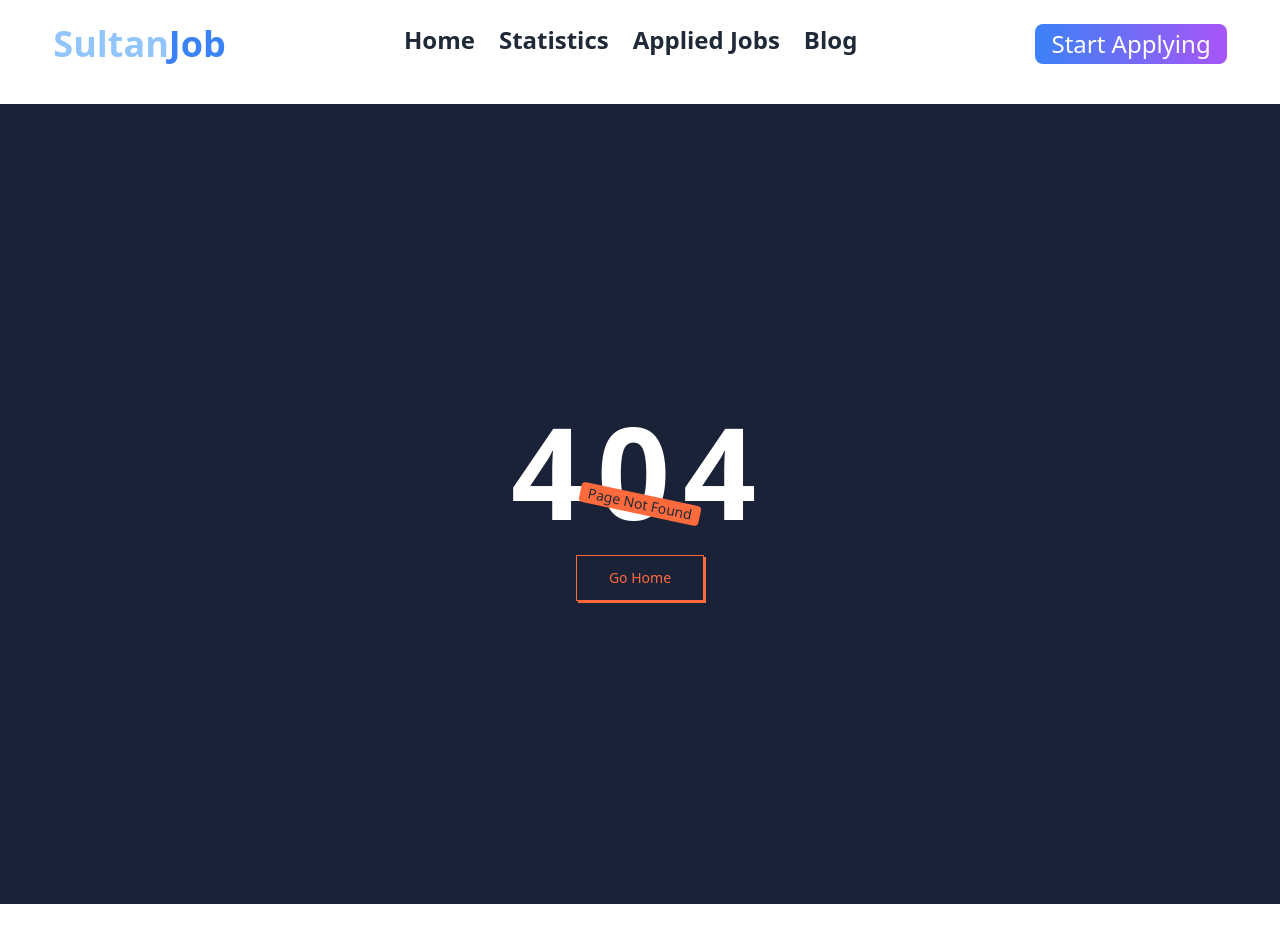
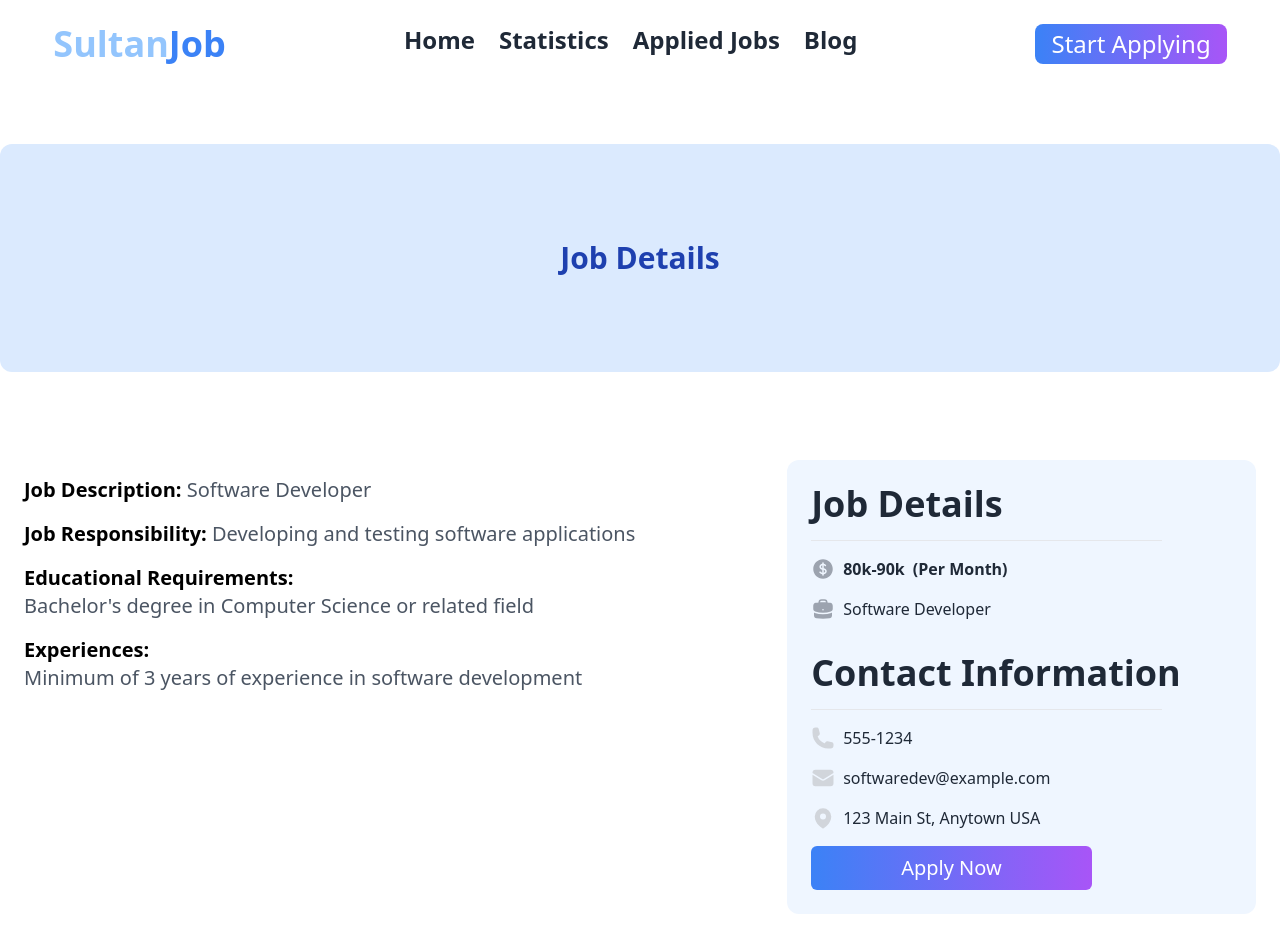
Before and after one commit to md-sofiul-alam/sultans-job, a React (Vite) app: page /jobDetails/AcmeInc in a window 1280 px wide. Before the commit this address had no page. Before the commit the page ends 904 px from the top, so only its background shows below. Built offline with nearby package versions, Linux system fonts and the light colour scheme.

Commit message:
Job Details added dynamically

```diff
--- a/package.json
+++ b/package.json
@@ -16,6 +16,7 @@
     "react": "^18.2.0",
     "react-dom": "^18.2.0",
     "react-router-dom": "^6.10.0",
+    "react-toastify": "^9.1.2",
     "recharts": "^2.5.0",
     "sort-by": "^1.2.0"
   },
--- a/src/components/Applied.jsx
+++ b/src/components/Applied.jsx
@@ -3,7 +3,7 @@ import React from 'react';
 const Applied = () => {
     return (
         <div>
-            <h1></h1>
+            <h1 className="text-3xl font-bold bg-blue-100 text-blue-800 text-center mt-20 py-24 content-center">Job Details</h1>
         </div>
     );
 };
--- a/src/components/Job.jsx
+++ b/src/components/Job.jsx
@@ -19,7 +19,7 @@ const Job = ({ props }) => {
         <p className="flex gap-2 items-center"><MapPinIcon className="h-6 w-6 text text-gray-300" /><span>{address}</span></p>
         <p className="flex gap-2 my-4 lg:my-0 items-center"><CurrencyDollarIcon className="h-6 w-6 text text-gray-400" /><span>{salary}</span></p>
       </div>
-      <NavLink to={"/jobDetails"} className="bg-gradient-to-r from-blue-500 mt-auto to-purple-500 text-white py-2 px-4 rounded-md text-xl font-medium w-44">View Details</NavLink>
+      <NavLink to={`../jobDetails/${id}`} className="bg-gradient-to-r from-blue-500 mt-auto to-purple-500 text-white py-2 px-4 rounded-md text-xl font-medium w-44">View Details</NavLink>
     </div>
   );
 };
--- a/src/components/JobDatils.jsx
+++ b/src/components/JobDatils.jsx
@@ -1,14 +1,102 @@
-import React from 'react';
-import { useLoaderData } from 'react-router-dom';
+import React from "react";
+import { ToastContainer, toast } from 'react-toastify';
+import 'react-toastify/dist/ReactToastify.css';
+import { useLoaderData, useParams } from "react-router-dom";
+import {
+  MapPinIcon,
+  CurrencyDollarIcon,
+  BriefcaseIcon,
+  EnvelopeIcon,
+  PhoneIcon,
+} from "@heroicons/react/24/solid";
+import { getAppliedJob } from "./utility";
 
 const JobDatils = () => {
-    const jobDetailsData = useLoaderData();
-    console.log(jobDetailsData);
-    return (
-        <div>
-
+  const jobDetailsData = useLoaderData();
+  const { id } = useParams();
+  const loadDetails = jobDetailsData.find((object) => object.id === id);
+  console.log(id)
+  const {
+    address,
+    educationalRequirements,
+    email,
+    experiences,
+    jobDescription,
+    jobResponsibility,
+    phoneNo,
+    salary,
+  } = loadDetails;
+  let appliedJob = getAppliedJob();
+  const addToDb = id => {
+    // add quantity
+    const quantity = appliedJob[id];
+    if (!quantity) {
+        appliedJob[id] = 1;
+    }
+    else{
+        toast ("You Have Already Applied This Post")
+    }
+    localStorage.setItem('applied-job', JSON.stringify(appliedJob));
+}
+  return (
+    <div>
+        <ToastContainer></ToastContainer>
+         <h1 className="container mx-auto rounded-xl text-3xl font-bold bg-blue-100 text-blue-800 text-center mt-20 py-24 content-center">Job Details</h1>
+      <div className="container mx-auto p-6 mt-16 grid lg:grid-cols-5 gap-10">
+        <div className="lg:col-span-3">
+          <h4 className="text-xl my-4 text-gray-600">
+            <span className="text-black font-bold">Job Description: </span>
+            {jobDescription}
+          </h4>
+          <h4 className="text-xl my-4 text-gray-600">
+            <span className="text-black font-bold">Job Responsibility: </span>
+            {jobResponsibility}
+          </h4>
+          <h4 className="text-xl my-4 text-gray-600">
+            <span className="text-black font-bold">
+              Educational Requirements:
+            </span>
+            <br />
+            {educationalRequirements}
+          </h4>
+          <h4 className="text-xl my-4 text-gray-600">
+            <span className="text-black font-bold">Experiences:</span>
+            <br />
+            {experiences}
+          </h4>
         </div>
-    );
+        <div className="lg:col-span-2 flex flex-col gap-4 bg-blue-50 rounded-xl p-6">
+          <h1 className="text-4xl font-bold">Job Details</h1>
+          <hr className="bg-gradient-to-r from-blue-500 to-purple-500 w-10/12" />
+          <p className="flex gap-2 lg:my-0 items-center font-semibold">
+            <CurrencyDollarIcon className="h-6 w-6 text text-gray-400" />
+            <span>{salary}</span> (Per Month)
+          </p>
+          <p className="flex gap-2 lg:my-0 items-center">
+            <BriefcaseIcon className="h-6 w-6 text text-gray-400" />
+            <span>{jobDescription}</span>
+          </p>
+          <h1 className="text-4xl font-bold mt-4">Contact Information</h1>
+          <hr className="bg-gradient-to-r from-blue-500 to-purple-500 w-10/12" />
+          <p className="flex gap-2 items-center">
+            <PhoneIcon className="h-6 w-6 text text-gray-300" />
+            <span>{phoneNo}</span>
+          </p>
+          <p className="flex gap-2 items-center">
+            <EnvelopeIcon className="h-6 w-6 text text-gray-300" />
+            <span>{email}</span>
+          </p>
+          <p className="flex gap-2 items-center">
+            <MapPinIcon className="h-6 w-6 text text-gray-300" />
+            <span>{address}</span>
+          </p>
+          <button onClick={()=>addToDb(id)} className="bg-gradient-to-r from-blue-500 to-purple-500 w-2/3 text-xl py-2 px-4 rounded-md text-white">
+            Apply Now
+          </button>
+        </div>
+      </div>
+    </div>
+  );
 };
 
 export default JobDatils;
--- a/src/components/Statistics.jsx
+++ b/src/components/Statistics.jsx
@@ -13,7 +13,7 @@ const Statistics = () => {
   const chartsData = useLoaderData();
   return (
     <div className="container mx-auto mt-10 flex flex-col gap-6 justify-center">
-        <h1 className="text-3xl bg-blue-100 text-blue-800 text-center">Statistics of Assign results  </h1>
+        <h1 className="text-3xl bg-blue-100 text-blue-800 text-center py-24 rounded-xl">Statistics of Assign results  </h1>
       <div className="container mx-auto mt-10 flex flex-col gap-6 ">
         <RadarChart className="text-xl font-semibold mx-auto" outerRadius={90} width={250} height={270} data={chartsData}>
           <PolarGrid />
--- a/src/components/fakedb.js
+++ /dev/null
@@ -1,44 +0,0 @@
-// use local storage to manage cart data
-const addToDb = id => {
-    let shoppingCart = getShoppingCart();
-    // add quantity
-    const quantity = shoppingCart[id];
-    if (!quantity) {
-        shoppingCart[id] = 1;
-    }
-    else {
-        const newQuantity = quantity + 1;
-        shoppingCart[id] = newQuantity;
-    }
-    localStorage.setItem('shopping-cart', JSON.stringify(shoppingCart));
-}
-
-const removeFromDb = id => {
-    const shoppingCart = getShoppingCart();
-    if (id in shoppingCart) {
-        delete shoppingCart[id];
-        localStorage.setItem('shopping-cart', JSON.stringify(shoppingCart));
-    }
-}
-
-const getShoppingCart = () => {
-    let shoppingCart = {};
-
-    //get the shopping cart from local storage
-    const storedCart = localStorage.getItem('shopping-cart');
-    if (storedCart) {
-        shoppingCart = JSON.parse(storedCart);
-    }
-    return shoppingCart;
-}
-
-const deleteShoppingCart = () => {
-    localStorage.removeItem('shopping-cart');
-}
-
-export {
-    addToDb,
-    removeFromDb,
-    getShoppingCart,
-    deleteShoppingCart
-}
--- /dev/null
+++ b/src/components/utility.js
@@ -0,0 +1,25 @@
+// use local storage to manage cart data
+const addToDb = id => {
+    let appliedJob = getAppliedJob();
+    // add quantity
+    const quantity = appliedJob[id];
+    if (!quantity) {
+        appliedJob[id] = 1;
+    }
+    localStorage.setItem('applied-job', JSON.stringify(appliedJob));
+}
+const getAppliedJob = () => {
+    let shoppingCart = {};
+    //get the shopping cart from local storage
+    const storedCart = localStorage.getItem('applied-job');
+    if (storedCart) {
+        shoppingCart = JSON.parse(storedCart);
+    }
+    return shoppingCart;
+}
+
+
+export {
+    addToDb,
+    getAppliedJob
+}
--- a/src/main.jsx
+++ b/src/main.jsx
@@ -41,7 +41,7 @@ const router = createBrowserRouter([
         element: <Error></Error>,
       },
       {
-        path: "/jobDetails",
+        path: "/jobDetails/:id",
         element: <JobDatils></JobDatils>,
         loader: ()=> fetch('/featuredjob.json'),
       }
```
Also changed, not shown: 1 other file (tests, documents, lock files or other folders).
